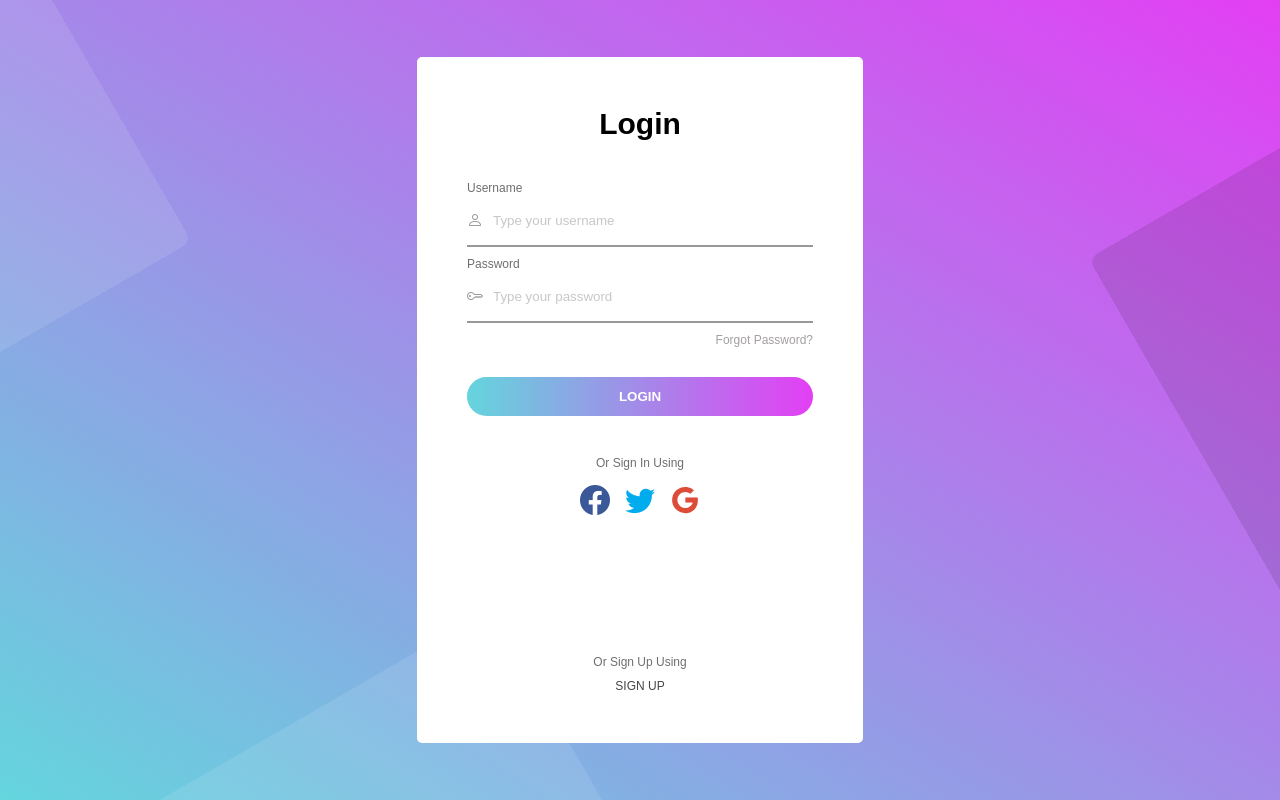
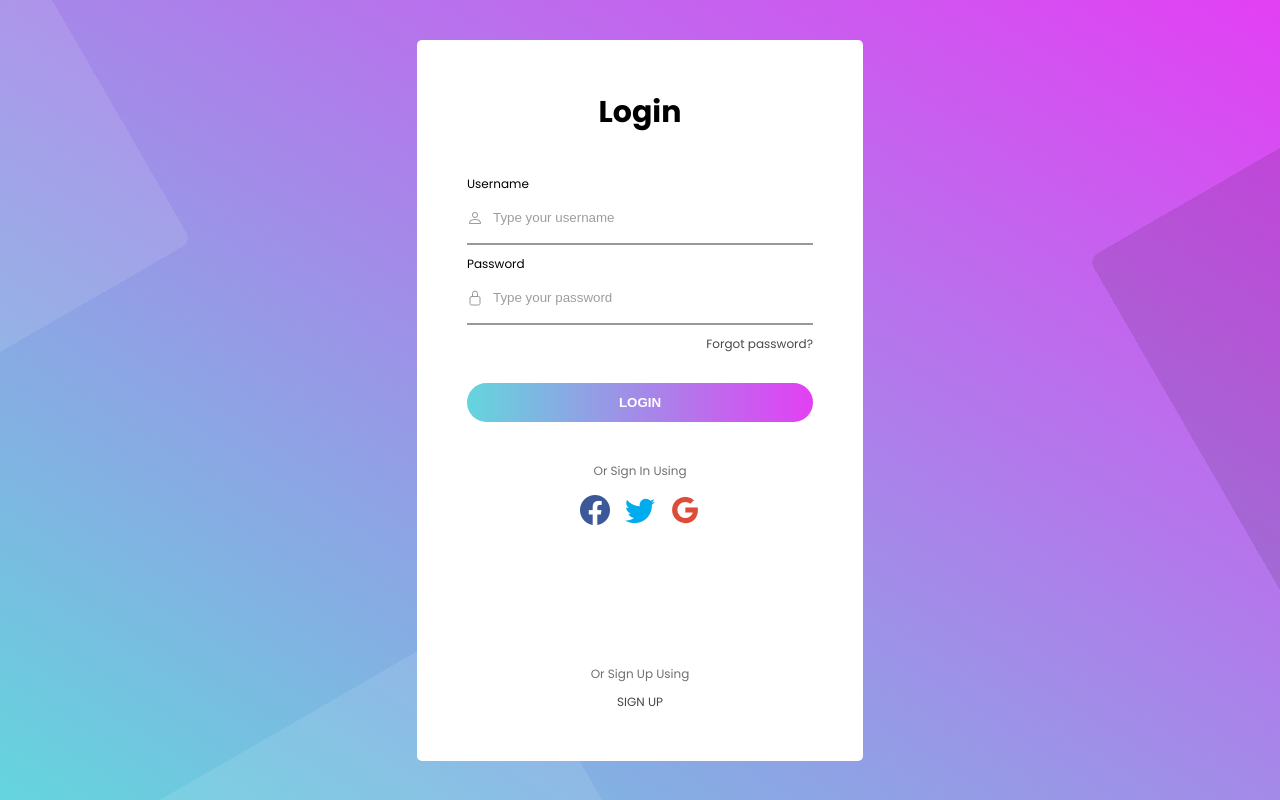
Before and after one commit to mukhtar-syarief/belajar_frontend, a plain HTML site: page login_page/views/login.html in a window 1280 px wide. Drawn offline with nearby package versions, Linux system fonts and the light colour scheme.

Commit message:
change style

```diff
--- a/login_page/styles/style.css
+++ b/login_page/styles/style.css
@@ -1,5 +1,5 @@
 body {
-    font-family: Arial, Helvetica, sans-serif;
+    font-family: 'Poppins', sans-serif;;
     background-image: linear-gradient(to top right, #64d5dd, #e33ff4);
     background-attachment: fixed;
 }
@@ -41,7 +41,7 @@ button:hover {
 }
 
 .header .title {
-    font-weight: 900;
+    font-weight: 700;
     font-size: 30px;
 }
 
@@ -78,17 +78,19 @@ input:focus {
 
 label {
     font-size: 12px;
+    color: black;
 }
 
 ::placeholder {
-    opacity: 0.4;
+    opacity: 0.7;
+    font-weight: 500;
 }
 
 .forgot_password {
     display: flex;
     justify-content: flex-end;
     font-size: 12px;
-    color: #a39f9f;
+    color: #494949;
     margin-bottom: 20px;
 }
 
--- a/login_page/views/login.html
+++ b/login_page/views/login.html
@@ -1,8 +1,11 @@
 <html>
     <head>
         <script type="module" src="https://unpkg.com/ionicons@5.5.2/dist/ionicons/ionicons.esm.js"></script>
-<script nomodule src="https://unpkg.com/ionicons@5.5.2/dist/ionicons/ionicons.js"></script>
+        <script nomodule src="https://unpkg.com/ionicons@5.5.2/dist/ionicons/ionicons.js"></script>
         <link rel="stylesheet" href="https://cdn.jsdelivr.net/npm/bootstrap-icons@1.9.1/font/bootstrap-icons.css">
+        <link rel="preconnect" href="https://fonts.googleapis.com">
+        <link rel="preconnect" href="https://fonts.gstatic.com" crossorigin>
+        <link href="https://fonts.googleapis.com/css2?family=Poppins:ital,wght@0,100;0,200;0,300;0,400;0,500;0,600;0,700;0,800;0,900;1,100;1,200;1,300;1,400;1,500;1,600;1,700;1,800;1,900&family=Roboto:ital,wght@0,100;0,300;0,400;0,500;0,700;0,900;1,100;1,300;1,400;1,500;1,700;1,900&display=swap" rel="stylesheet">
         <link rel="stylesheet" href="/login_page/styles/style.css">
     </head>
     <body>
@@ -23,10 +26,10 @@
                         </div>
                         <label for="password">Password</label>
                         <div class="input">
-                            <i class="bi bi-key"></i>
+                            <ion-icon name="lock-closed-outline"></ion-icon>
                             <input type="password" id="password" name="password" placeholder="Type your password">
                         </div>
-                        <p class="forgot_password">Forgot Password?</p>
+                        <p class="forgot_password">Forgot password?</p>
                         <button type="submit">LOGIN</button>
                     </div>
                 </form>
```
